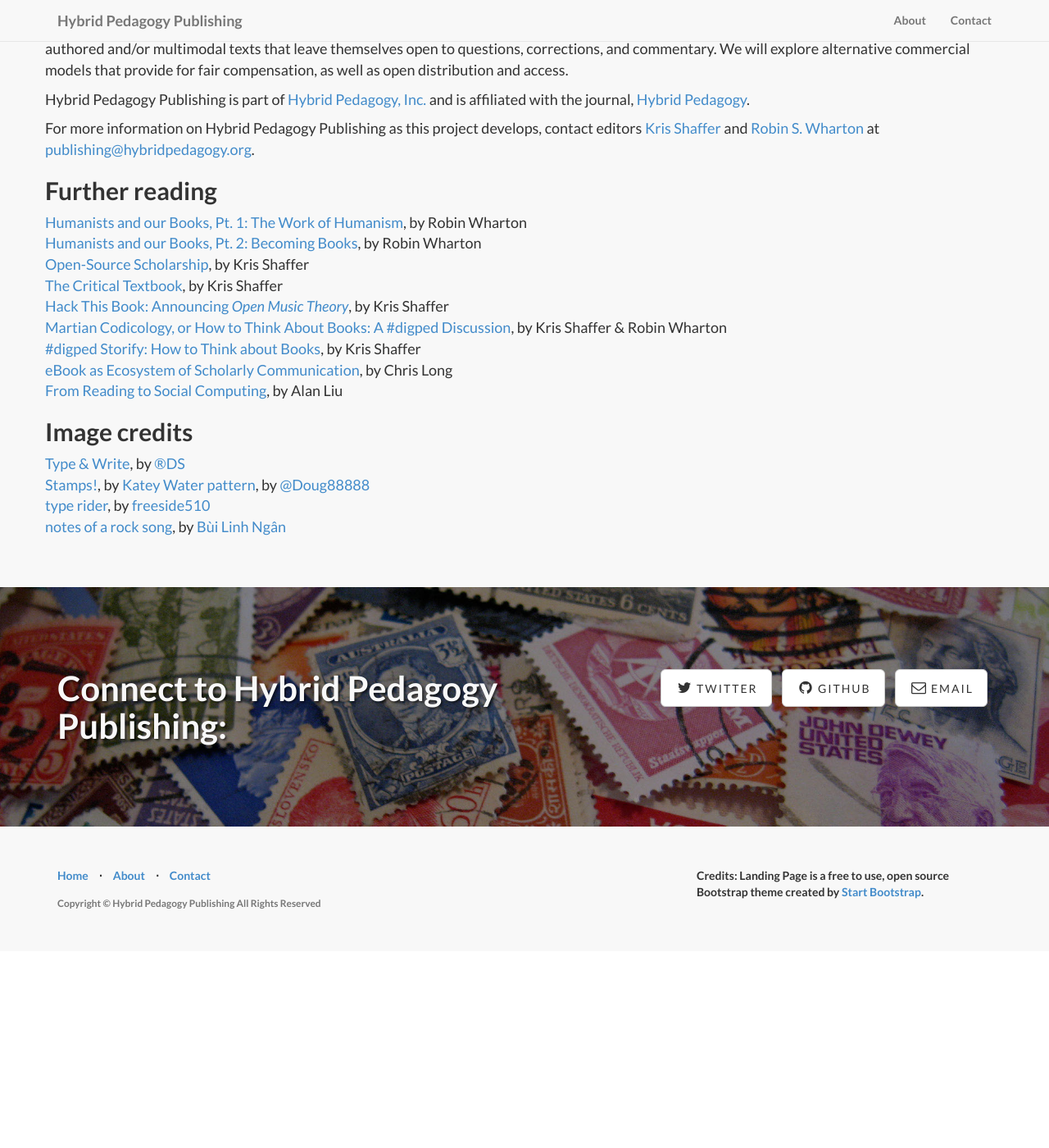
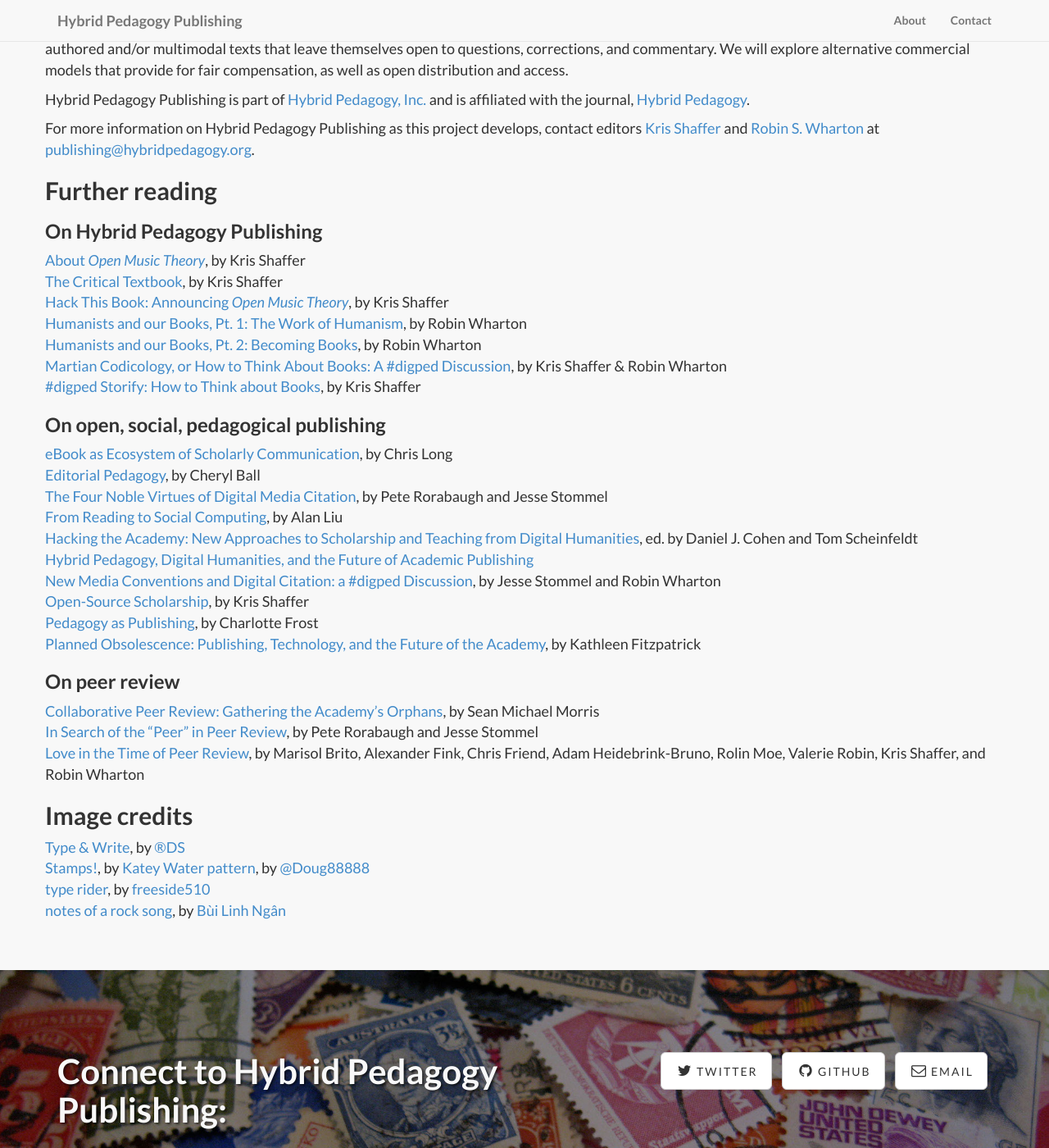
Before and after one commit to HybridPedagogyPublishing/HybridPedagogyPublishing.github.io, a Jekyll site: the page built from about.md, in a window 1280 px wide and 1400 px high, scrolled down 976 px. Shown: the whole window at 82% size. Built offline with Jekyll 4.4.1, drawn with Linux system fonts in a browser that asks for light colours; nearby versions of some CDN libraries; library files that are not in the unit come from our copies; before the commit the page ends 2136 px from its top, so only the background shows below that.

Commit message:
reading list update

```diff
--- a/about.md
+++ b/about.md
@@ -14,15 +14,35 @@
 
 ## Further reading
 
+### On Hybrid Pedagogy Publishing
+
+[About *Open Music Theory*](http://openmusictheory.com/about.html), by Kris Shaffer
+[The Critical Textbook](http://www.hybridpedagogy.com/journal/critical-textbook/), by Kris Shaffer
+[Hack This Book: Announcing *Open Music Theory*](http://www.hybridpedagogy.com/announcements/hack-book-announcing-open-music-theory/), by Kris Shaffer
 [Humanists and our Books, Pt. 1: The Work of Humanism](http://www.hybridpedagogy.com/journal/humanists-books-pt-1-work-humanism/), by Robin Wharton
 [Humanists and our Books, Pt. 2: Becoming Books](http://www.hybridpedagogy.com/journal/humanists-books-pt-2-becoming-books/), by Robin Wharton
-[Open-Source Scholarship](http://www.hybridpedagogy.com/journal/open-source-scholarship/), by Kris Shaffer
-[The Critical Textbook](http://www.hybridpedagogy.com/journal/critical-textbook/), by Kris Shaffer
-[Hack This Book: Announcing *Open Music Theory*](http://www.hybridpedagogy.com/announcements/hack-book-announcing-open-music-theory/), by Kris Shaffer
 [Martian Codicology, or How to Think About Books: A #digped Discussion](http://www.hybridpedagogy.com/announcements/martian-codicology-think-books-digped-discussion/), by Kris Shaffer & Robin Wharton
 [#digped Storify: How to Think about Books](http://www.hybridpedagogy.com/announcements/digped-storify-think-books/), by Kris Shaffer
+
+### On open, social, pedagogical publishing
+
 [eBook as Ecosystem of Scholarly Communication](http://www.cplong.org/cplportfolio/dh2013sppp/), by Chris Long
+[Editorial Pedagogy](http://www.hybridpedagogy.com/tag/editorial-pedagogy-series/), by Cheryl Ball
+[The Four Noble Virtues of Digital Media Citation](http://www.hybridpedagogy.com/journal/the-four-noble-virtues-of-digital-media-citation/), by Pete Rorabaugh and Jesse Stommel
 [From Reading to Social Computing](http://dlsanthology.commons.mla.org/from-reading-to-social-computing/), by Alan Liu
+[Hacking the Academy: New Approaches to Scholarship and Teaching from Digital Humanities](http://quod.lib.umich.edu/cgi/t/text/text-idx?cc=dh;c=dh;idno=12172434.0001.001;rgn=full%20text;view=toc;xc=1;g=dculture), ed. by Daniel J. Cohen and Tom Scheinfeldt
+[Hybrid Pedagogy, Digital Humanities, and the Future of Academic Publishing](http://www.hybridpedagogy.com/journal/hybrid-pedagogy-digital-humanities-future-academic-publishing/)
+[New Media Conventions and Digital Citation: a #digped Discussion](http://www.hybridpedagogy.com/announcements/new-media-conventions-and-digital-citation-a-digped-discussion/), by Jesse Stommel and Robin Wharton
+[Open-Source Scholarship](http://www.hybridpedagogy.com/journal/open-source-scholarship/), by Kris Shaffer
+[Pedagogy as Publishing](http://www.hybridpedagogy.com/journal/pedagogy-as-publishing/), by Charlotte Frost
+[Planned Obsolescence: Publishing, Technology, and the Future of the Academy](http://nyupress.org/books/9780814727881/), by Kathleen Fitzpatrick
+
+### On peer review
+
+[Collaborative Peer Review: Gathering the Academy's Orphans](http://www.hybridpedagogy.com/journal/collaborative-peer-review-gathering-the-academys-orphans/), by Sean Michael Morris
+[In Search of the "Peer" in Peer Review](http://www.hybridpedagogy.com/journal/in-search-of-the-peer-in-peer-review/), by Pete Rorabaugh and Jesse Stommel
+[Love in the Time of Peer Review](http://www.hybridpedagogy.com/journal/love-time-peer-review/), by Marisol Brito, Alexander Fink, Chris Friend, Adam Heidebrink-Bruno, Rolin Moe, Valerie Robin, Kris Shaffer, and Robin Wharton
+
 
 ## Image credits
 
```
